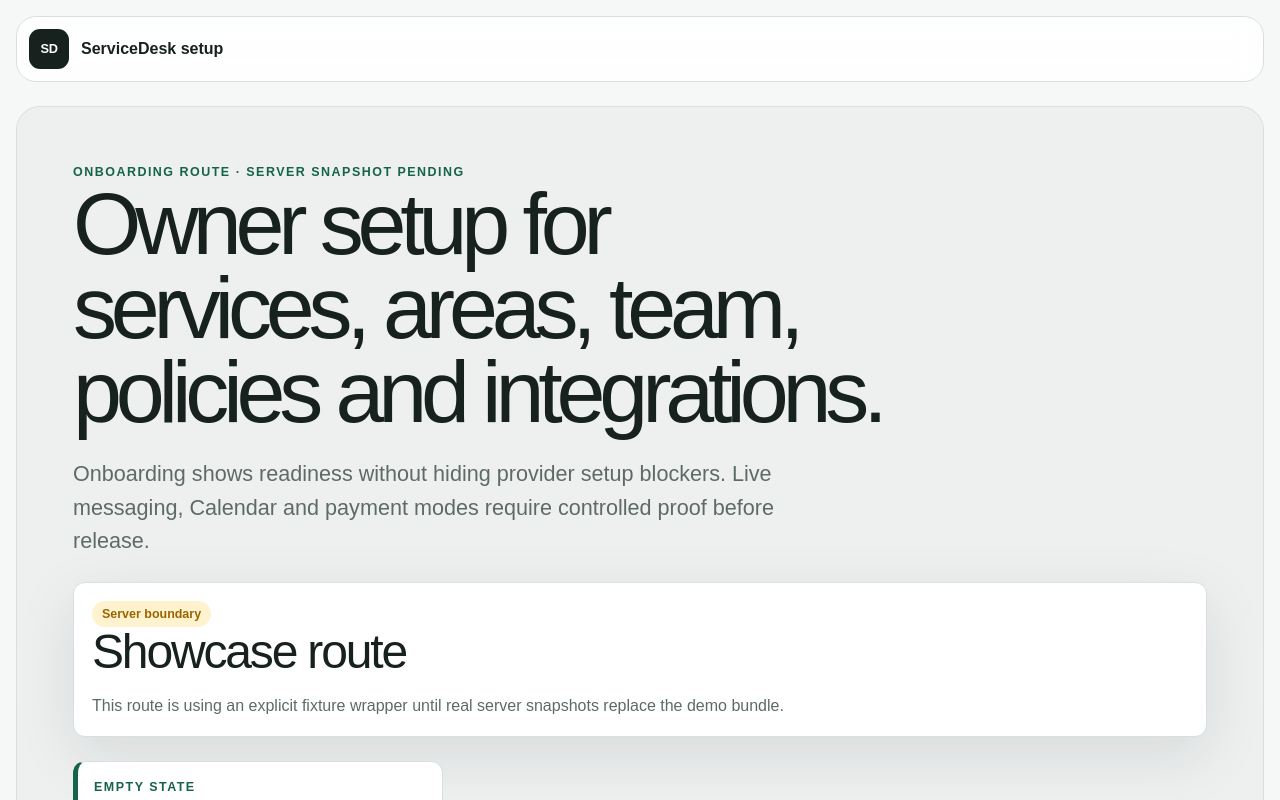
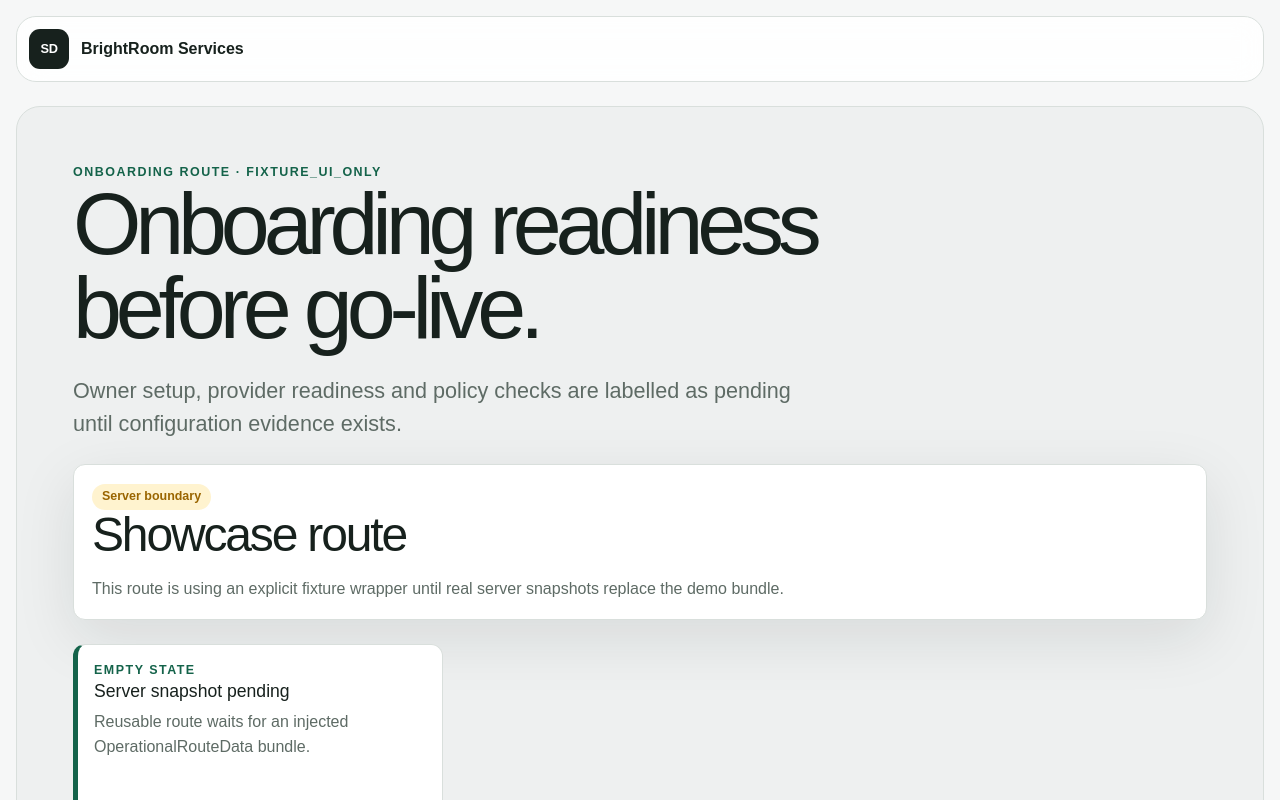
Before and after one commit to SaamVR/ServiceDesk, a Next.js app: page /onboarding in a window 1280 px wide. Shown: the top 800 px of the page. Built offline with nearby package versions, Linux system fonts and the light colour scheme.

Commit message:
refactor(product): route onboarding through fixture wrapper

```diff
--- a/src/app/onboarding/page.tsx
+++ b/src/app/onboarding/page.tsx
@@ -1,12 +1,12 @@
-import { OperationalRoute } from "@/features/operations/OperationalRoute";
+import { OperationalFixtureRoute } from "@/features/operations/OperationalFixtureRoute";
 
 export default function OnboardingPage() {
   return (
-    <OperationalRoute
+    <OperationalFixtureRoute
       surface="onboarding"
-      workspaceLabel="ServiceDesk setup"
-      title="Owner setup for services, areas, team, policies and integrations."
-      description="Onboarding shows readiness without hiding provider setup blockers. Live messaging, Calendar and payment modes require controlled proof before release."
+      workspaceLabel="BrightRoom Services"
+      title="Onboarding readiness before go-live."
+      description="Owner setup, provider readiness and policy checks are labelled as pending until configuration evidence exists."
     />
   );
 }
```
